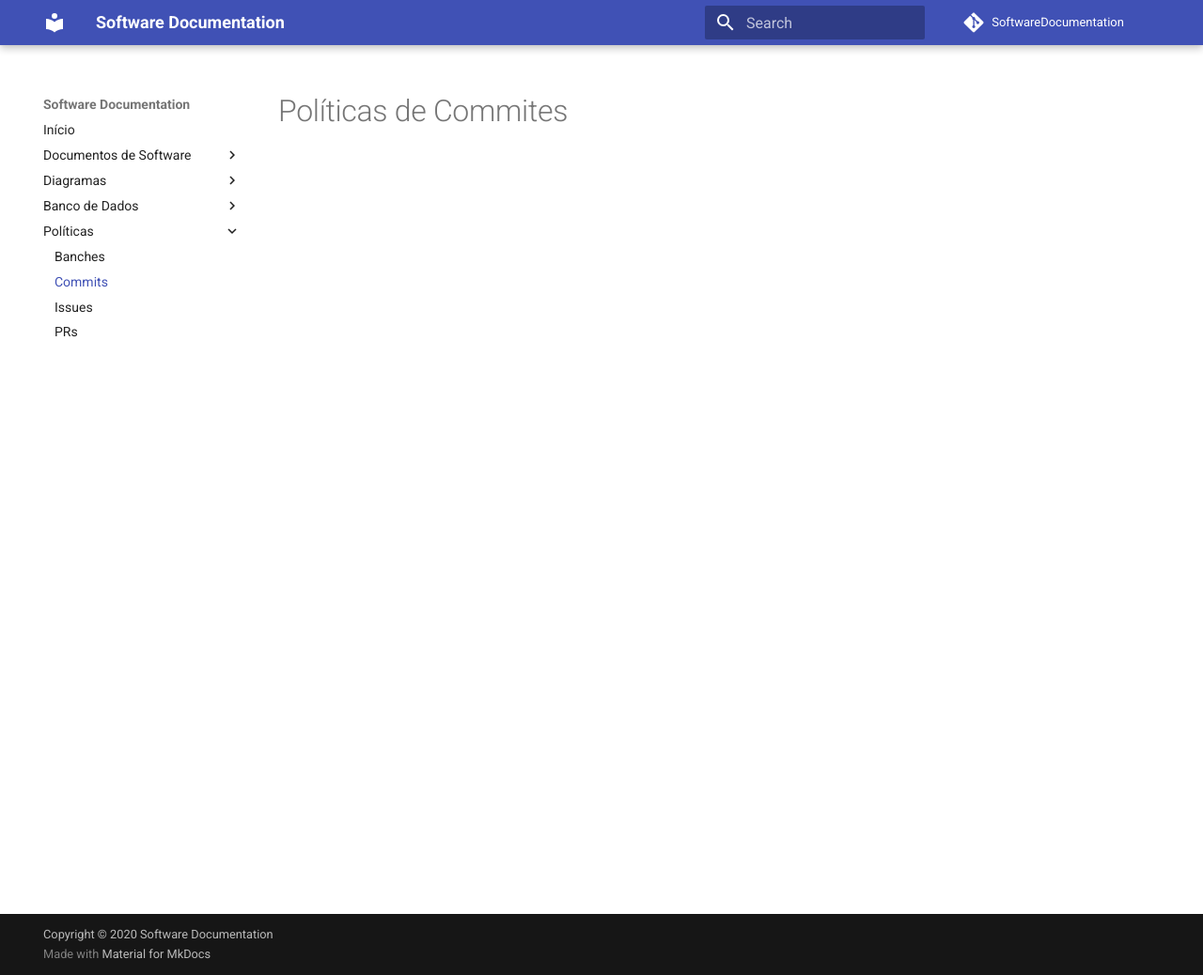
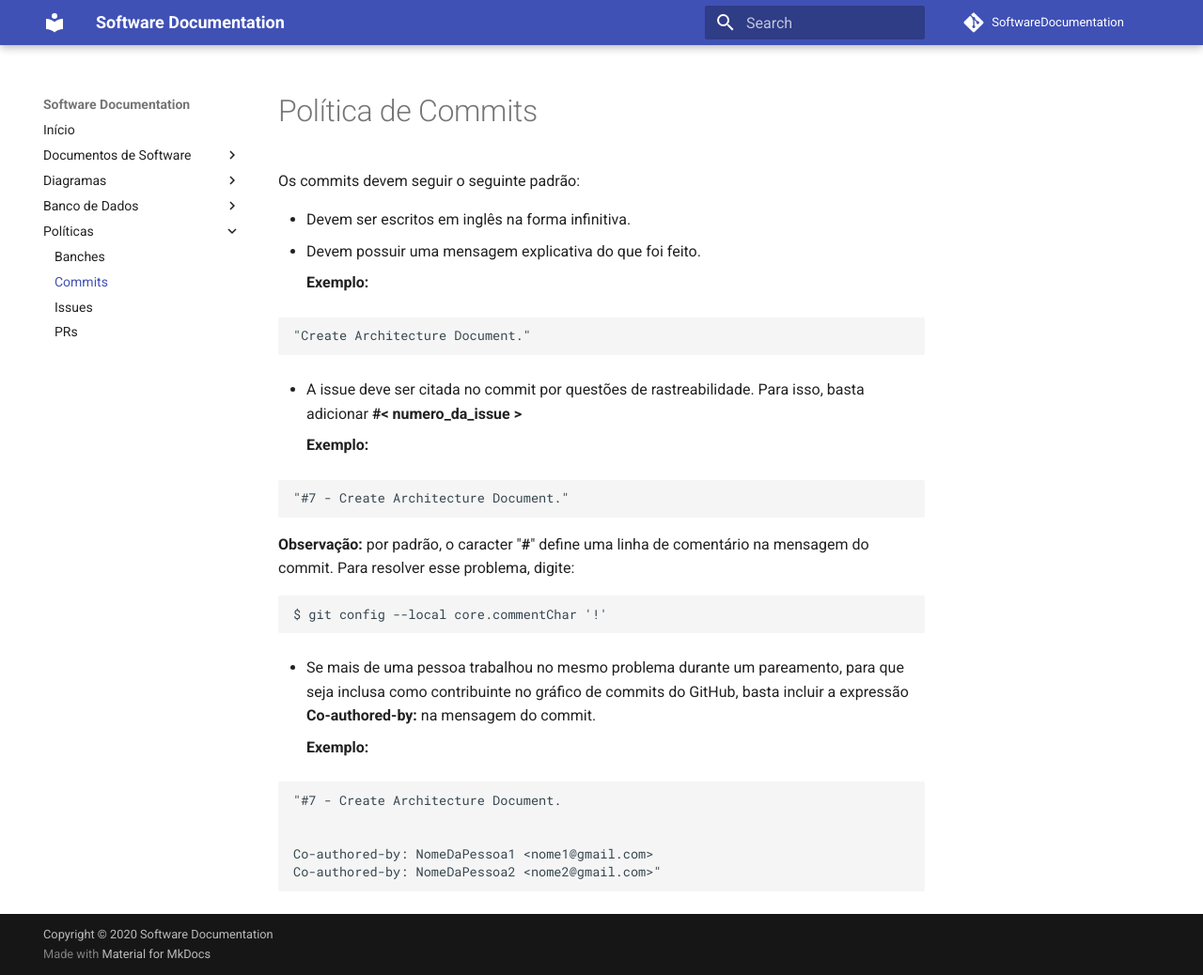
Before and after one commit to fellipe-araujo/SoftwareDocumentation, an MkDocs documentation site: the page built from docs/Policies/commit.md, in a window 1280 px wide and 1038 px high. Shown: the whole window at 94% size. Built offline with MkDocs 1.6.1 and Material for MkDocs 9.7.7, drawn with Linux system fonts in a browser that asks for light colours; comment, search, counter and statistics services are not loaded.

Commit message:
#2 - Create commit policy and correct branch policy document.

````diff
--- a/docs/Policies/commit.md
+++ b/docs/Policies/commit.md
@@ -1 +1,36 @@
-# Políticas de Commites
+# Política de Commits
+Os commits devem seguir o seguinte padrão:
+
+* Devem ser escritos em inglês na forma infinitiva.
+* Devem possuir uma mensagem explicativa do que foi feito.
+
+    **Exemplo:**
+```
+"Create Architecture Document."
+```
+
+* A issue deve ser citada no commit por questões de rastreabilidade. Para isso, basta adicionar **#< numero_da_issue >**
+
+    **Exemplo:**
+
+```
+"#7 - Create Architecture Document."
+```
+
+**Observação:** por padrão, o caracter "**#**" define uma linha de comentário na mensagem do commit. Para resolver esse problema, digite:
+
+```
+$ git config --local core.commentChar '!'
+```
+
+* Se mais de uma pessoa trabalhou no mesmo problema durante um pareamento, para que seja inclusa como contribuinte no gráfico de commits do GitHub, basta incluir a expressão **Co-authored-by:** na mensagem do commit.
+
+    **Exemplo:**
+
+```
+"#7 - Create Architecture Document.
+
+
+Co-authored-by: NomeDaPessoa1 <nome1@gmail.com>
+Co-authored-by: NomeDaPessoa2 <nome2@gmail.com>"
+```
````
Also changed, not shown: docs/Policies/branch.md (+6 -8 lines).
